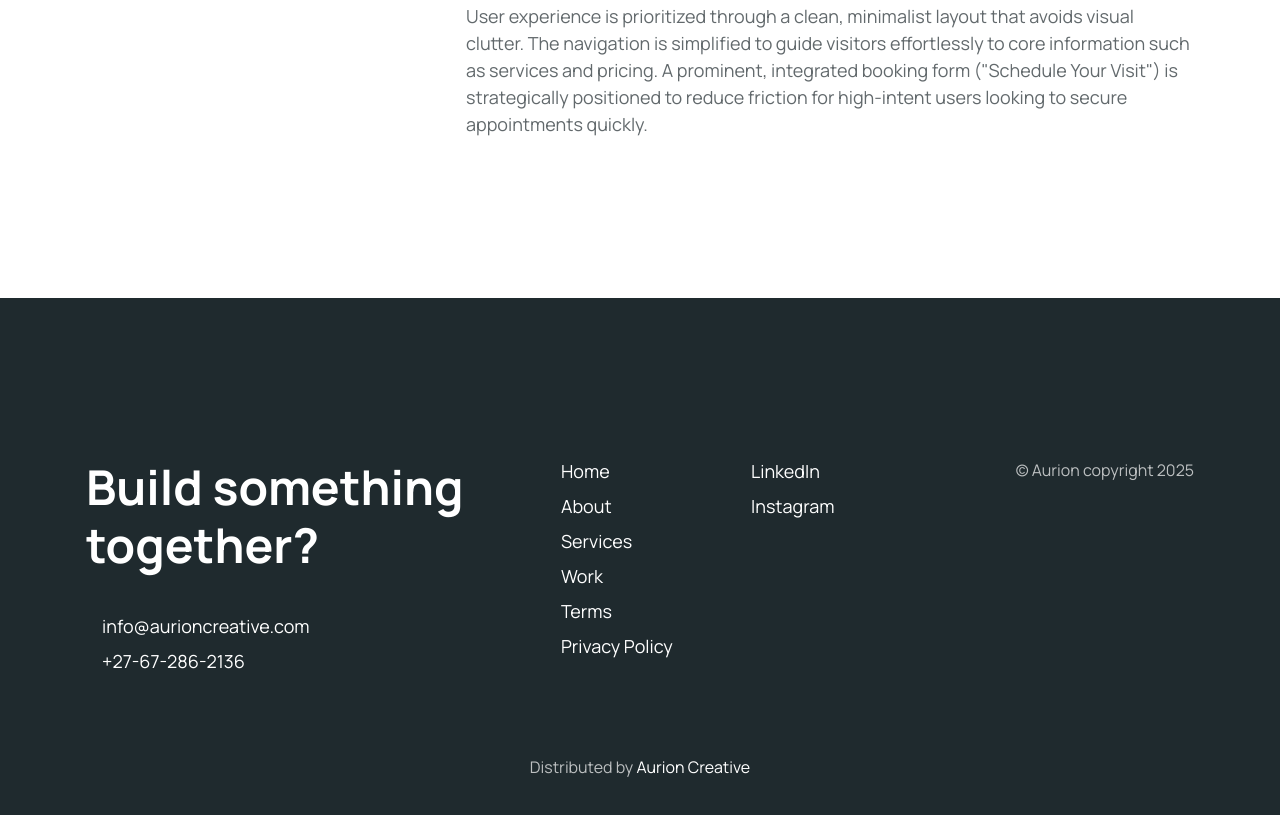
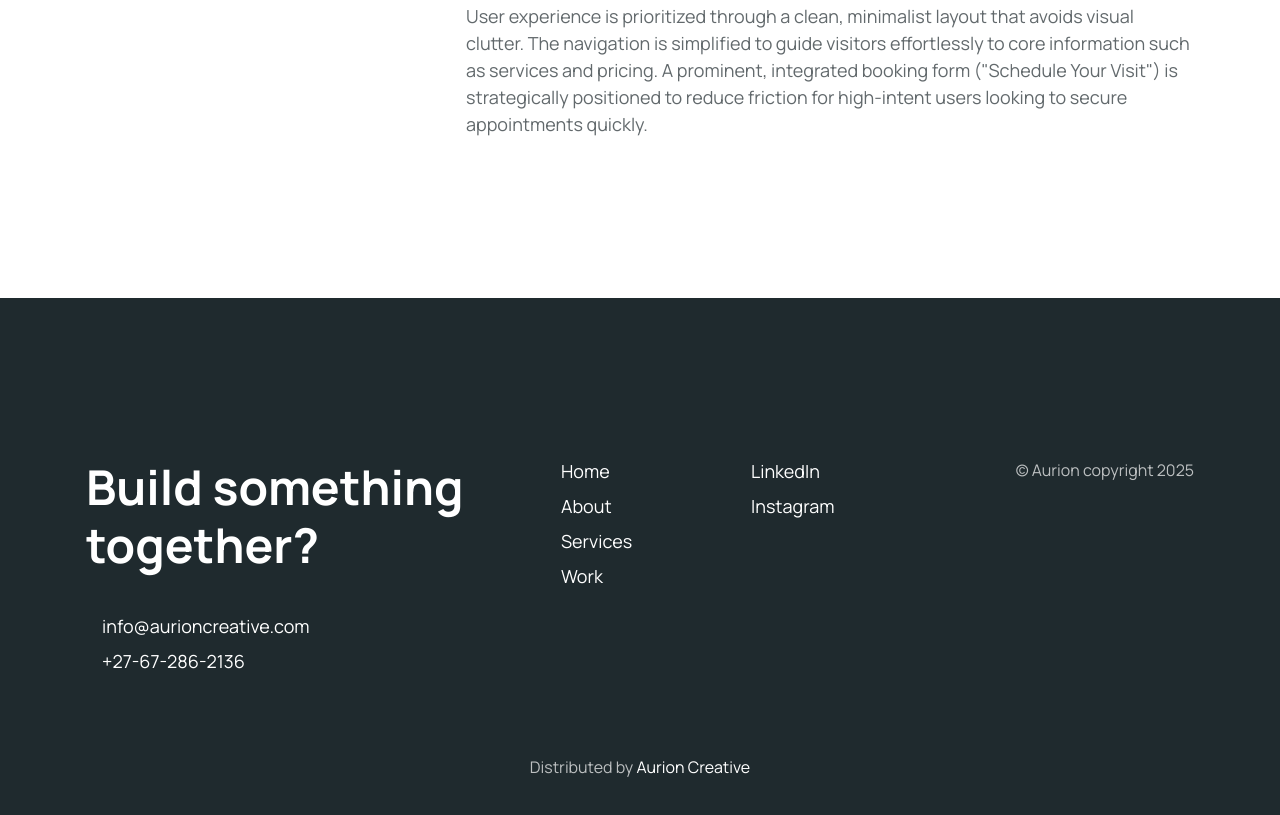
Before and after one commit to Astro-tk/newaurionsite, a plain HTML site: page html/projects-detail-4.html in a window 1280 px wide. Shown: the part 1483-2298 px from the top of the page. Drawn offline with Linux system fonts and the light colour scheme; some icons are missing.

Commit message:
Update projects-detail-4.html

```diff
--- a/html/projects-detail-4.html
+++ b/html/projects-detail-4.html
@@ -203,8 +203,6 @@
             <li><a class="link-hover fs-5 text-white" href="about-us.html">About</a></li>
             <li><a class="link-hover fs-5 text-white" id="services" href="#services">Services</a></li>
             <li><a class="link-hover fs-5 text-white" href="projects.html">Work</a></li>
-            <li><a class="link-hover fs-5 text-white" href="terms-and-conditions.html">Terms</a></li>
-            <li><a class="link-hover fs-5 text-white" href="privacy-policy.html">Privacy Policy</a></li>
           </ul>
         </div>
         <div class="col-md-4 col-xl-2 mb-8 mb-xl-0">
@@ -239,4 +237,5 @@
   <script src="https://cdn.jsdelivr.net/npm/iconify-icon@1.0.8/dist/iconify-icon.min.js"></script>
 </body>
 
+
 </html>
```
